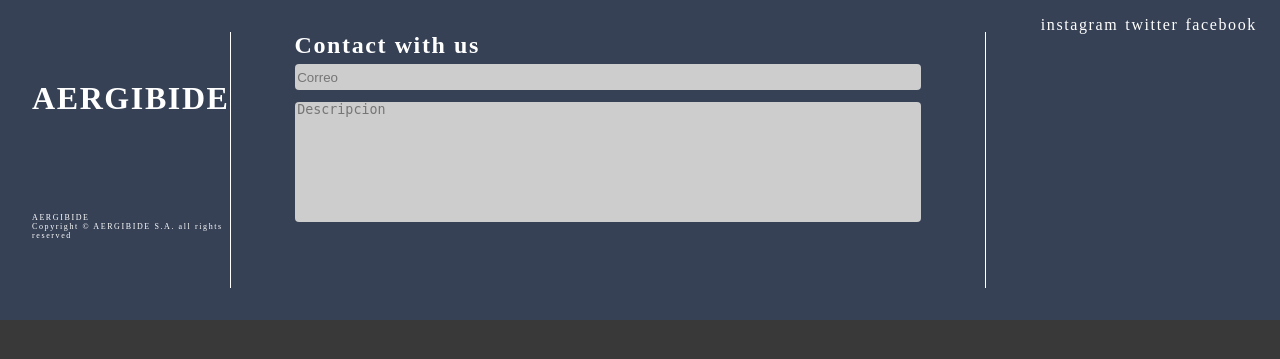
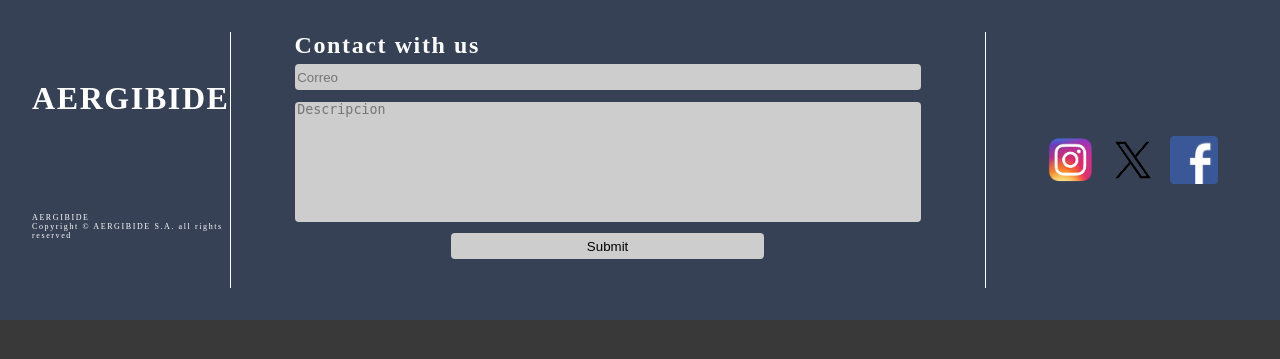
Before and after one commit to JonGaray/RETO-1, a PHP site: page /view/layout/footer.html.php in a window 1280 px wide. Shown: the top 359 px of the page. Run offline with PHP 8.4, Linux system fonts and the light colour scheme.

Commit message:
footer terminado

```diff
--- a/assets/styles.css
+++ b/assets/styles.css
@@ -130,7 +130,7 @@ hr{
     height: auto;
 }
 
-
+/* aqui empiezo a modifiar el footer */
 footer{
     background-color: #364156;
     display: grid;
@@ -169,6 +169,7 @@ footer{
 .formulario-contacto{
     display: flex;
     flex-direction: column;
+    align-items: center;
     gap: .7em;
     margin-top: .3em;
     border-radius: 10%;
@@ -176,8 +177,10 @@ footer{
 
 .rrss{
     display: flex;
+    align-items: center;
     justify-content: space-evenly;
     grid-area: rrss;
+    padding-right: 2em;
 }
 
 .formulario-contacto input{
@@ -188,7 +191,15 @@ footer{
     resize: none;
 }
 
-.formulario-contacto textarea, .formulario-contacto input{
+.formulario-contacto textarea, .correo-contacto{
+    background-color: #cdcdcd;
+    border: none;
+    border-radius: .3em;
+    width: 100%;
+}
+
+.btn-contacto{
+    width: 50%;
     background-color: #cdcdcd;
     border: none;
     border-radius: .3em;
@@ -197,3 +208,12 @@ footer{
 .formulario-contacto textarea::placeholder, .formulario-contacto input::placeholder{
     padding-left: .2em;
 }
+
+img{
+    max-width: 100%;
+    max-height: 100%;
+}
+
+.instagram, .twitter, .facebook{
+    height: 3em;
+}
--- a/view/layout/footer.html.php
+++ b/view/layout/footer.html.php
@@ -8,13 +8,14 @@
     <div class="contacto">
         <h2>Contact with us</h2>
         <form class="formulario-contacto" action="" method="post">
-            <input type="text" placeholder="Correo">
+            <input class="correo-contacto" type="text" placeholder="Correo">
             <textarea rows="8" name="descripcion-contacto" id="descripcion-contacto" placeholder="Descripcion"></textarea>
+            <input class="btn-contacto" type="submit">
         </form>
     </div>
     <div class="rrss">
-            <p>instagram</p>
-            <p>twitter</p>
-            <p>facebook</p>
+            <div class="instagram"><a href="#"><img class="img-insta" src="../../assets/Images/instagram.png" alt=""></a></div>
+            <div class="twitter"><a href="#"><img class="img-twitter" src="../../assets/Images/Twitter-X-Logo.png" alt=""></a></div>
+            <div class="facebook"><a href="#"><img class="img-facebook" src="../../assets/Images/facebook.png" alt=""></a></div>
         </div>
 </footer>
```
Also changed, not shown: assets/Images/Twitter-X-Logo.png (added), assets/Images/facebook.png (added), assets/Images/instagram.png (added).
